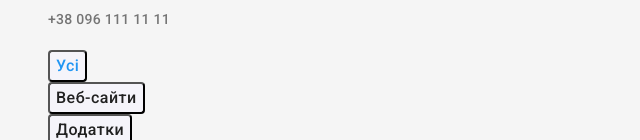
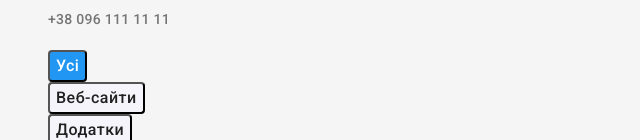
Before and after one commit to ArmenSarkisyan/goit-markup-hw-02, a plain HTML site: page portfolio.html in a window 1280 px wide. In both pictures the pointer is over the button "Усі". Shown: the part 190-330 px from the top of the page, without its empty margins (0-640 px from the left). Drawn offline with Linux system fonts and the light colour scheme.

Commit message:
Исправил кнопки
Исправил кнопки фильтров на странице Портфолио

```diff
--- a/css/portfolio.css
+++ b/css/portfolio.css
@@ -103,7 +103,8 @@ h1, h2 {display: none}
 
 .filter-button:hover,
 .filter-button:focus {
-    color: #2196F3;
+    background-color: #2196F3;
+    color:#FFFFFF;
 }
 .filter-button {
     background: #F5F4FA;
```
